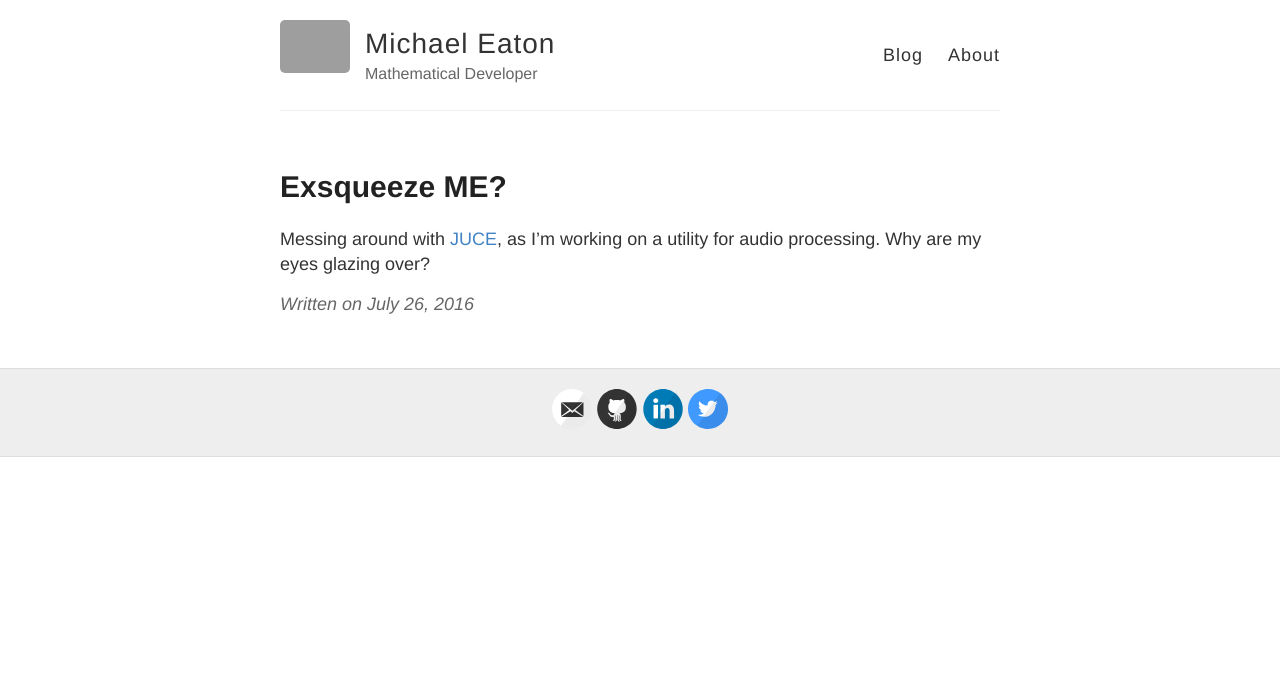
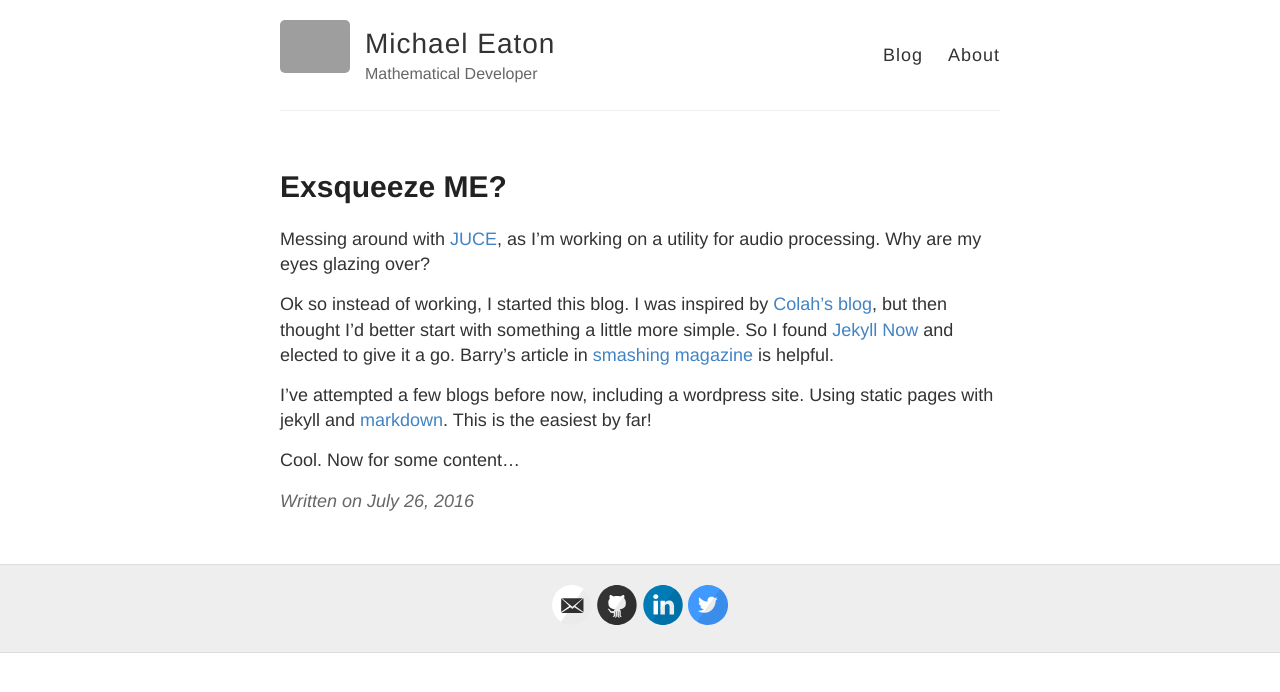
Before and after one commit to mpeaton/mpeaton.github.io.old, a Jekyll site: the page built from _posts/2016-7-26-Latest.md, in a window 1280 px wide. Shown: the top 692 px of the page. Built offline with Jekyll 4.4.1, drawn with Linux system fonts in a browser that asks for light colours; grey boxes are pictures that could not be loaded.

Commit message:
This should be committed

```diff
--- a/_posts/2016-7-26-Latest.md
+++ b/_posts/2016-7-26-Latest.md
@@ -4,3 +4,9 @@ title: Exsqueeze ME?
 ---
 
 Messing around with [JUCE](https://www.juce.com/), as I'm working on a utility for audio processing.  Why are my eyes glazing over?
+
+Ok so instead of working, I started this blog.  I was inspired by [Colah's blog](http://colah.github.io/), but then thought I'd better start with something a little more simple.  So I found [Jekyll Now](https://github.com/barryclark/jekyll-now) and elected to give it a go.  Barry's article in [smashing magazine](https://www.smashingmagazine.com/2014/08/build-blog-jekyll-github-pages/) is helpful.
+
+ I've attempted a few blogs before now, including a wordpress site.  Using static pages with jekyll and [markdown](https://github.com/adam-p/markdown-here/wiki/Markdown-Cheatsheet). This is the easiest by far!
+
+Cool.  Now for some content...
```
Also changed, not shown: 3 other files.
